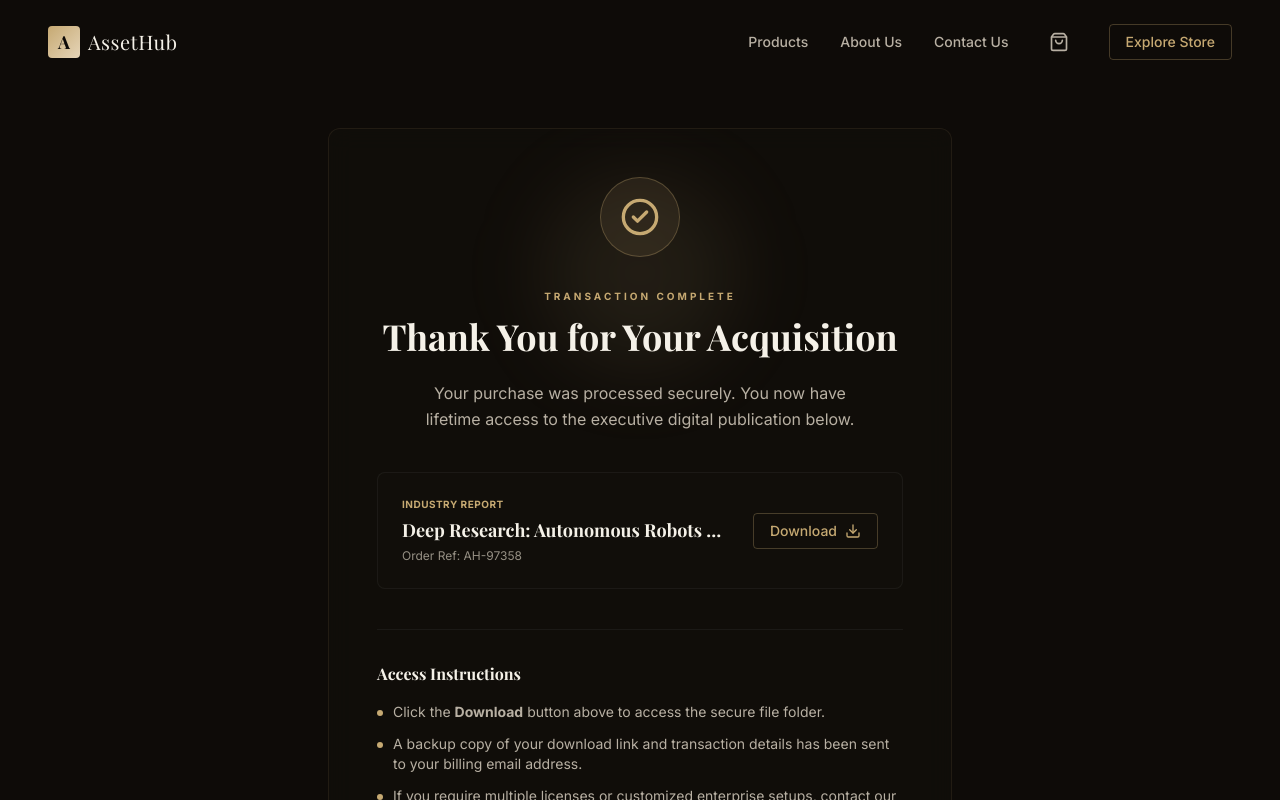
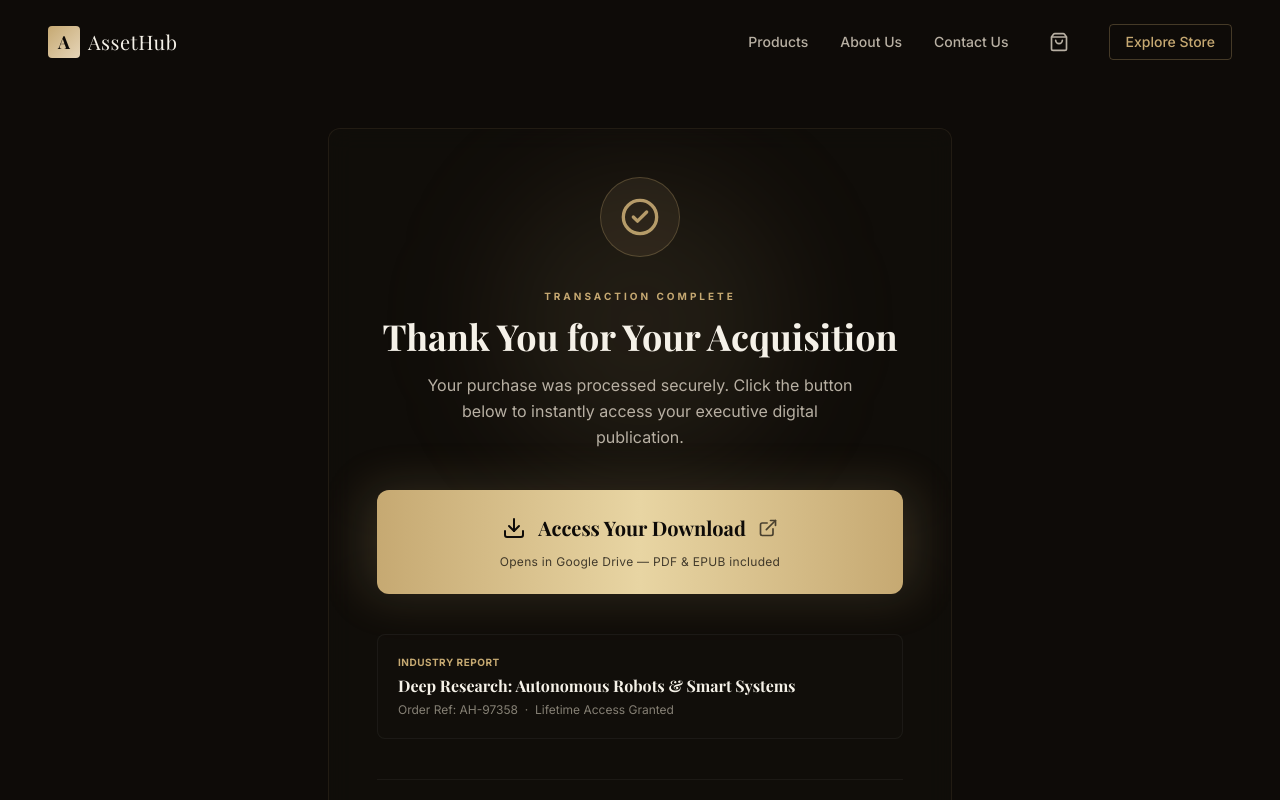
Before and after one commit to Khushbo011/deep-research-ebook, a Next.js app: page /thank-you in a window 1280 px wide. Shown: the top 800 px of the page. Built offline with nearby package versions, Linux system fonts and the light colour scheme; a web font is replaced by a local one.

Commit message:
Improve checkout flow and thank you page download experience

```diff
--- a/src/app/thank-you/page.tsx
+++ b/src/app/thank-you/page.tsx
@@ -2,25 +2,25 @@
 
 import { useSearchParams } from "next/navigation";
 import { products } from "@/data/products";
-import { Button } from "@/components/ui/Button";
 import { Card } from "@/components/ui/Card";
 import Link from "next/link";
-import { CheckCircle2, Download, ShieldCheck, Mail, ArrowRight, ExternalLink } from "lucide-react";
+import { CheckCircle2, ShieldCheck, Mail, ArrowRight, Download, ExternalLink } from "lucide-react";
 import { Suspense } from "react";
 
 function ThankYouContent() {
   const searchParams = useSearchParams();
-  const productId = searchParams.get("product") || "1"; // Default to first product if none specified
+  const productId = searchParams.get("product") || "1";
   const product = products.find((p) => p.id === productId) || products[0];
 
   return (
     <div className="bg-obsidian min-h-screen pt-32 pb-24 flex items-center justify-center">
       <div className="container mx-auto px-6 max-w-2xl">
         <Card hoverEffect={false} className="text-center p-10 md:p-12 border-border-gold relative overflow-hidden">
-          <div className="absolute top-0 left-1/2 -translate-x-1/2 w-48 h-48 bg-champagne/10 rounded-full blur-[40px] -z-10" />
+          {/* Ambient glow */}
+          <div className="absolute top-0 left-1/2 -translate-x-1/2 w-72 h-72 bg-champagne/10 rounded-full blur-[60px] -z-10" />
 
           {/* Success Icon */}
-          <div className="w-20 h-20 rounded-full bg-champagne/10 border border-champagne/30 flex items-center justify-center mx-auto mb-8">
+          <div className="w-20 h-20 rounded-full bg-champagne/10 border border-champagne/30 flex items-center justify-center mx-auto mb-8 animate-pulse">
             <CheckCircle2 className="w-10 h-10 text-champagne" />
           </div>
 
@@ -28,58 +28,66 @@ function ThankYouContent() {
             Transaction Complete
           </span>
 
-          <h1 className="text-3xl md:text-4xl font-serif font-bold text-ivory mb-6">
+          <h1 className="text-3xl md:text-4xl font-serif font-bold text-ivory mb-4">
             Thank You for Your Acquisition
           </h1>
 
           <p className="text-muted leading-relaxed mb-10 max-w-md mx-auto">
-            Your purchase was processed securely. You now have lifetime access to the executive digital publication below.
+            Your purchase was processed securely. Click the button below to instantly access your executive digital publication.
           </p>
 
-          {/* Purchased Product Preview */}
-          <div className="bg-espresso/40 border border-white/5 rounded-lg p-6 mb-10 text-left flex items-center justify-between gap-6">
-            <div>
-              <span className="text-[10px] uppercase tracking-wider text-champagne font-bold block mb-1">
-                {product.category}
-              </span>
-              <h3 className="font-serif text-lg font-bold text-ivory line-clamp-1">
-                {product.title}
-              </h3>
-              <p className="text-xs text-muted/80 mt-1">Order Ref: AH-{Math.floor(Math.random() * 90000) + 10000}</p>
-            </div>
+          {/* ── PRIMARY DOWNLOAD CTA ── */}
+          <div className="relative mb-10">
+            {/* Outer pulsing ring */}
+            <div className="absolute inset-0 rounded-xl bg-champagne/20 blur-xl animate-pulse -z-10 scale-105" />
             <a
               href={product.downloadLink}
               target="_blank"
               rel="noopener noreferrer"
-              className="shrink-0"
+              className="group flex flex-col items-center justify-center gap-3 w-full bg-gradient-to-r from-[#c6a972] via-[#e8d5a3] to-[#c6a972] text-obsidian font-bold rounded-xl px-8 py-6 text-lg transition-all duration-300 hover:scale-[1.02] hover:shadow-[0_8px_40px_rgba(198,169,114,0.5)] active:scale-[0.99]"
             >
-              <Button size="sm" variant="outline" className="flex items-center gap-2">
-                <span>Download</span>
-                <Download className="w-4 h-4" />
-              </Button>
+              <div className="flex items-center gap-3">
+                <Download className="w-6 h-6 group-hover:animate-bounce" />
+                <span className="font-serif text-xl">Access Your Download</span>
+                <ExternalLink className="w-5 h-5 opacity-70" />
+              </div>
+              <span className="text-xs font-normal opacity-75 tracking-wide">
+                Opens in Google Drive — PDF &amp; EPUB included
+              </span>
             </a>
           </div>
 
-          {/* Detailed Instructions */}
+          {/* Purchased Product Info */}
+          <div className="bg-espresso/40 border border-white/5 rounded-lg p-5 mb-10 text-left">
+            <span className="text-[10px] uppercase tracking-wider text-champagne font-bold block mb-1">
+              {product.category}
+            </span>
+            <h3 className="font-serif text-base font-bold text-ivory line-clamp-2 mb-1">
+              {product.title}
+            </h3>
+            <p className="text-xs text-muted/70">Order Ref: AH-{Math.floor(Math.random() * 90000) + 10000} &nbsp;·&nbsp; Lifetime Access Granted</p>
+          </div>
+
+          {/* Access Instructions */}
           <div className="text-left border-t border-white/5 pt-8 mb-10">
             <h4 className="text-ivory font-serif font-bold mb-4">Access Instructions</h4>
             <ul className="space-y-3 text-sm text-muted">
               <li className="flex items-start gap-2.5">
-                <span className="w-1.5 h-1.5 rounded-full bg-champagne mt-2 shrink-0" />
-                <span>Click the <strong>Download</strong> button above to access the secure file folder.</span>
+                <ShieldCheck className="w-4 h-4 text-champagne shrink-0 mt-0.5" />
+                <span>Click <strong className="text-ivory">Access Your Download</strong> above — it opens your secure Google Drive folder directly.</span>
               </li>
               <li className="flex items-start gap-2.5">
-                <span className="w-1.5 h-1.5 rounded-full bg-champagne mt-2 shrink-0" />
-                <span>A backup copy of your download link and transaction details has been sent to your billing email address.</span>
+                <ShieldCheck className="w-4 h-4 text-champagne shrink-0 mt-0.5" />
+                <span>Download the <strong className="text-ivory">PDF</strong> or <strong className="text-ivory">EPUB</strong> version from the Drive folder to your device.</span>
               </li>
               <li className="flex items-start gap-2.5">
-                <span className="w-1.5 h-1.5 rounded-full bg-champagne mt-2 shrink-0" />
-                <span>If you require multiple licenses or customized enterprise setups, contact our corporate support.</span>
+                <ShieldCheck className="w-4 h-4 text-champagne shrink-0 mt-0.5" />
+                <span>For enterprise licensing or support, contact us via the email below within 14 days.</span>
               </li>
             </ul>
           </div>
 
-          {/* Support and Back */}
+          {/* Footer */}
           <div className="flex flex-col sm:flex-row gap-4 justify-between items-center pt-6 border-t border-white/5 text-xs text-muted">
             <a href="mailto:support@assethub.io" className="flex items-center gap-1.5 hover:text-champagne transition-colors">
               <Mail className="w-3.5 h-3.5" /> support@assethub.io
--- a/src/components/ui/CartDrawer.tsx
+++ b/src/components/ui/CartDrawer.tsx
@@ -8,7 +8,7 @@ import Link from "next/link";
 import { Button } from "./Button";
 
 export function CartDrawer() {
-  const { cartItems, isOpen, closeCart, updateQuantity, removeFromCart, cartTotal } = useCart();
+  const { cartItems, isOpen, closeCart, updateQuantity, removeFromCart, cartTotal, clearCart } = useCart();
 
   return (
     <AnimatePresence>
@@ -140,8 +140,8 @@ export function CartDrawer() {
                 </div>
 
                 <Link
-                  href={`/sales/${cartItems[0].product.slug}`}
-                  onClick={closeCart}
+                  href={`/thank-you?product=${cartItems[0].product.id}`}
+                  onClick={() => { clearCart(); closeCart(); }}
                   className="block w-full"
                 >
                   <Button className="w-full flex items-center justify-center gap-2 group">
--- a/src/components/ui/PurchaseButton.tsx
+++ b/src/components/ui/PurchaseButton.tsx
@@ -1,24 +1,28 @@
 "use client";
 
-import { useCart } from "@/lib/CartContext";
 import { Product } from "@/data/products";
 import { Button } from "./Button";
-import { ShoppingCart } from "lucide-react";
+import { useRouter } from "next/navigation";
+import { Zap } from "lucide-react";
 
 interface PurchaseButtonProps {
   product: Product;
 }
 
 export function PurchaseButton({ product }: PurchaseButtonProps) {
-  const { addToCart } = useCart();
+  const router = useRouter();
+
+  const handlePurchase = () => {
+    router.push(`/thank-you?product=${product.id}`);
+  };
 
   return (
     <Button
-      onClick={() => addToCart(product)}
+      onClick={handlePurchase}
       size="lg"
       className="w-full flex items-center justify-center gap-2 shadow-[0_4px_25px_rgba(198,169,114,0.15)] hover:shadow-[0_4px_30px_rgba(198,169,114,0.3)] transition-all duration-300"
     >
-      <ShoppingCart className="w-5 h-5" />
+      <Zap className="w-5 h-5" />
       <span>Complete Order — €{product.price}</span>
     </Button>
   );
```
Also changed, not shown: 1 other file (tests, documents, lock files or other folders).
